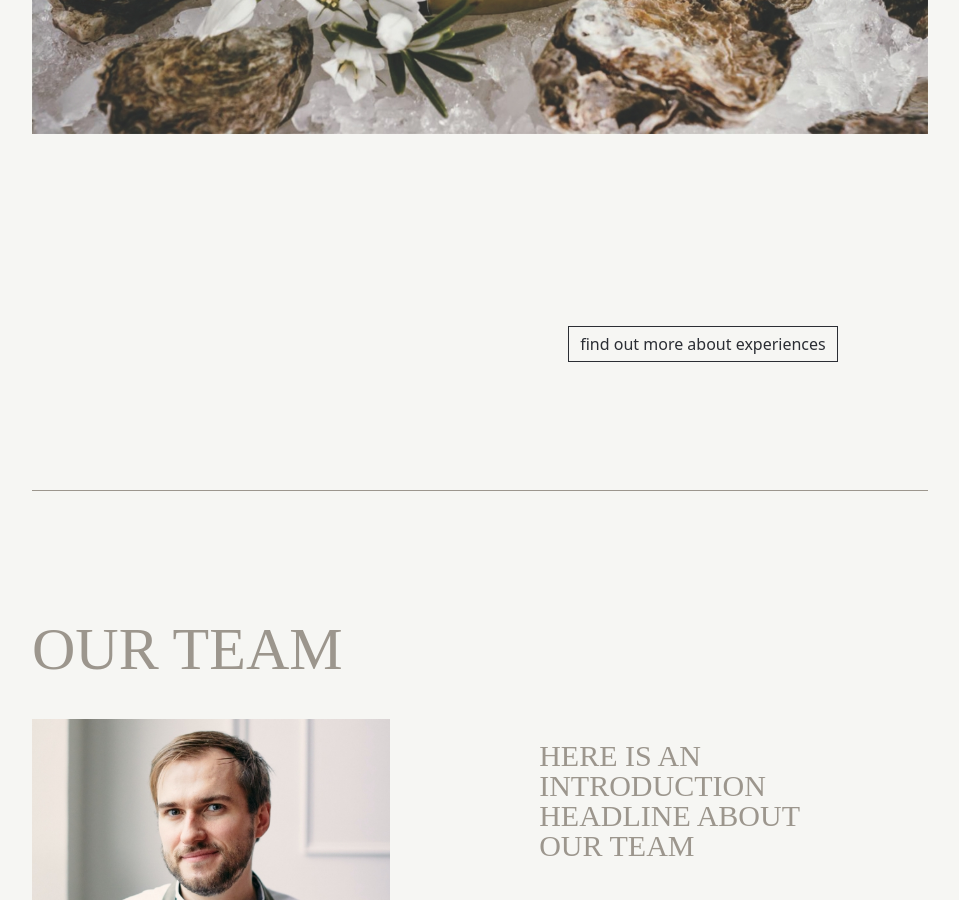
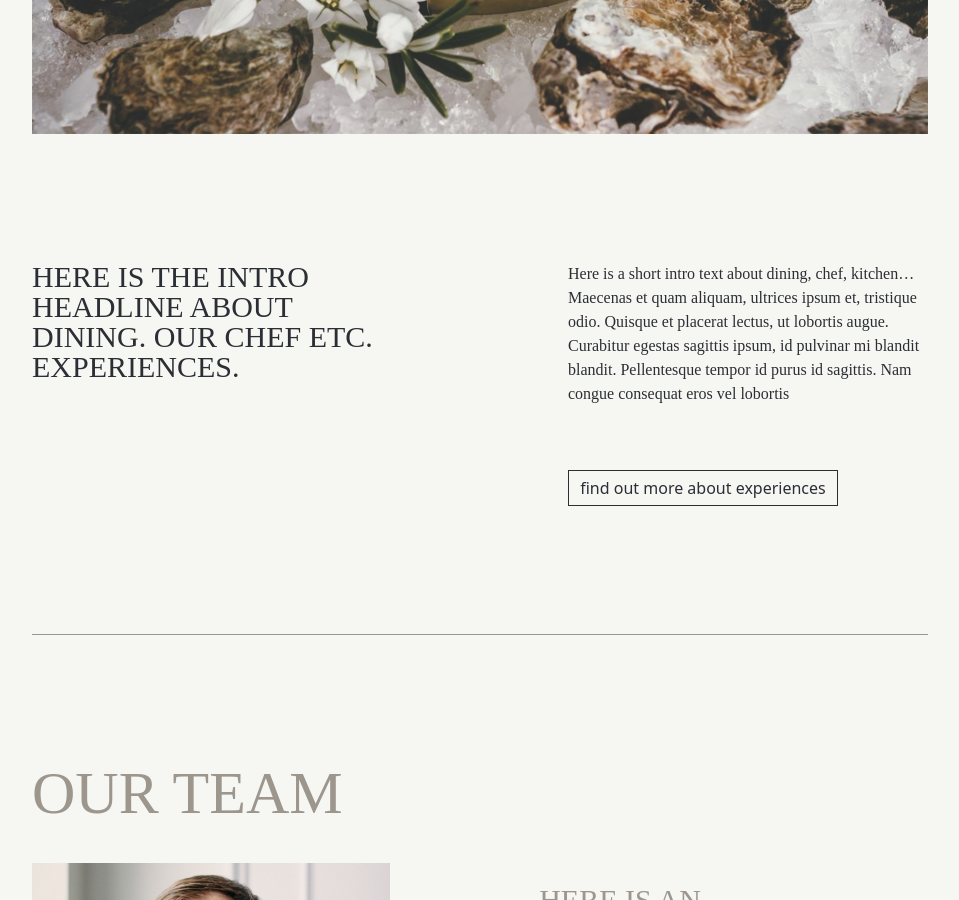
Before and after one commit to milosptr/event-centar, a Jekyll site: the page built from index.md, in a window 1280 px wide and 900 px high, scrolled down 3777 px. Shown: the whole window, without its empty margins (160-1119 px from the left). Built offline with Jekyll 4.4.1, drawn with Linux system fonts in a browser that asks for light colours; some web fonts are replaced.

Commit message:
Update from Forestry.io Evgeniya Naydenisheva updated index.md

```diff
--- a/index.md
+++ b/index.md
@@ -16,5 +16,9 @@ first_section_first_text: |-
 first_section_second_text: Maecenas et quam aliquam, ultrices ipsum et, tristique
   odio. Quisque et placerat lectus, ut lobortis augue. Curabitur egestas sagittis
   ipsum, id pulvinar mi blandit blandit.
+second_section_title: Here is the intro headline about dining. Our chef etc. Experiences.
+second_section_text: |-
+  Here is a short intro text about dining, chef, kitchen…Maecenas et quam aliquam, ultrices ipsum et, tristique odio. Quisque et placerat lectus, ut lobortis augue.
+  Curabitur egestas sagittis ipsum, id pulvinar mi blandit blandit. Pellentesque tempor id purus id sagittis. Nam congue consequat eros vel lobortis
 
 ---
```
